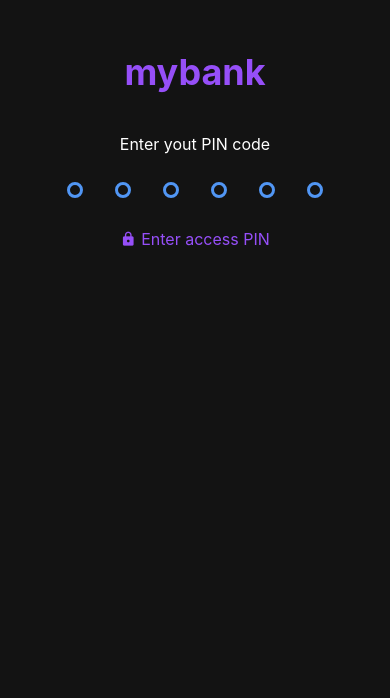
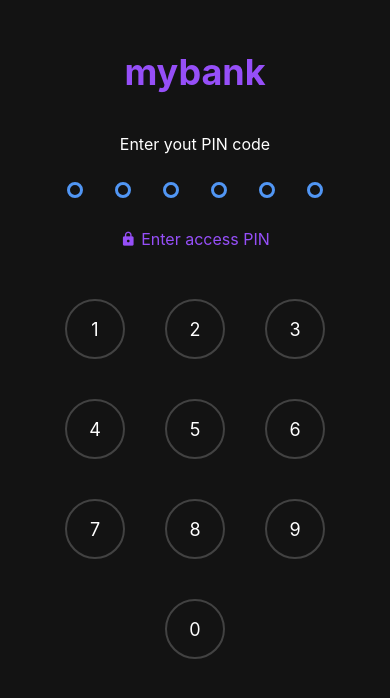
Before and after one commit to jairoevaristo/mybank-app, a React Native app: screen /Secure in a window 390 px wide. Shown: the top 698 px of the page. Built offline with nearby package versions, Linux system fonts and the light colour scheme.

Commit message:
Created component the PIN number

```diff
--- a/app.json
+++ b/app.json
@@ -2,6 +2,7 @@
   "expo": {
     "name": "mybank-app",
     "slug": "mybank-app",
+    "sdkVersion": "40.0.0",
     "version": "1.0.0",
     "orientation": "portrait",
     "icon": "./assets/icon.png",
--- /dev/null
+++ b/src/components/PinComponent.tsx
@@ -0,0 +1,47 @@
+import React from 'react';
+import { View, Text, TouchableOpacity, StyleSheet } from 'react-native';
+
+type PinComponentProps = {
+  pinValue: (item: number) => void;
+}
+
+function PinComponent({ pinValue }: PinComponentProps) {
+  const pinNumbers = [1, 2, 3, 4, 5, 6, 7, 8, 9, 0];
+
+  return (
+    <View style={styles.container}>
+      {pinNumbers.map(item => (
+        <TouchableOpacity
+          key={item}
+          style={styles.pinItem}
+          onPress={() => pinValue(item)}
+        >
+          <Text style={{ color: "#ffff", fontSize: 18 }}>{item}</Text>
+        </TouchableOpacity>
+      ))}
+    </View>
+  )
+}
+
+const styles = StyleSheet.create({
+  container: {
+    flexDirection: 'row',
+    alignItems: 'center',
+    justifyContent: 'center',
+    flexWrap: 'wrap',
+    marginTop: 30,
+  },
+  pinItem: {
+    width: 60,
+    height: 60,
+    marginHorizontal: 20,
+    marginVertical: 20,
+    borderRadius: 30,
+    borderColor: 'rgba(255, 255, 255, 0.20)',
+    borderWidth: 2,
+    alignItems: 'center',
+    justifyContent: 'center'
+  }
+});
+
+export { PinComponent };
--- a/src/routes.tsx
+++ b/src/routes.tsx
@@ -1,11 +1,20 @@
 import React from 'react';
 import { createNativeStackNavigator } from '@react-navigation/native-stack';
-
-const appStack = createNativeStackNavigator();
 
 import { Welcome } from './screens/Welcome';
 import { Transfer } from './screens/Transfer';
 import { Secure } from './screens/Secure';
+
+const appStack = createNativeStackNavigator();
+declare global {
+  namespace ReactNavigation {
+    interface RootParamsList {
+      Welcome: string;
+      Secure: string;
+      Transfer: string;
+    }
+  }
+}
 
 export default function Routes() {
   return (
--- a/src/screens/Secure.tsx
+++ b/src/screens/Secure.tsx
@@ -4,14 +4,19 @@ import {
   View,
   Text,
   StyleSheet,
-  TouchableOpacity,
 } from 'react-native';
 import { MaterialCommunityIcons } from '@expo/vector-icons';
+
+import { PinComponent } from '../components/PinComponent';
 
 function Secure() {
   const pins = [1, 2, 3, 4, 5, 6];
 
   const [pinCount, setPinCount] = useState<number[]>([]);
+
+  function handleGetPinValue(item: number) {
+    setPinCount(state => [...state, item]);
+  }
 
   return (
     <SafeAreaView style={styles.container}>
@@ -24,7 +29,8 @@ function Secure() {
       <View style={styles.wrapper}>
         <Text style={styles.subtitle}>Enter yout PIN code</Text>
         <View style={styles.wrapperPinItem}>
-        {pins.map(pin => (
+        {
+          pins.map(pin => (
             <View style={styles.pinItem} key={pin}>
               { pinCount.length > 0 &&
                 <View style={styles.pinItemContent} />
@@ -43,6 +49,10 @@ function Secure() {
           <Text style={styles.pin}>
             Enter access PIN
           </Text>
+        </View>
+
+        <View>
+          <PinComponent pinValue={handleGetPinValue} />
         </View>
       </View>
     </SafeAreaView>
--- a/src/screens/Welcome.tsx
+++ b/src/screens/Welcome.tsx
@@ -16,7 +16,7 @@ function Welcome() {
   const navigation = useNavigation();
 
   function handlePinNavigation() {
-    navigation.navigate("Secure");
+    navigation.navigate('Secure');
   }
 
   return (
```
Also changed, not shown: 1 other file (tests, documents, lock files or other folders).
